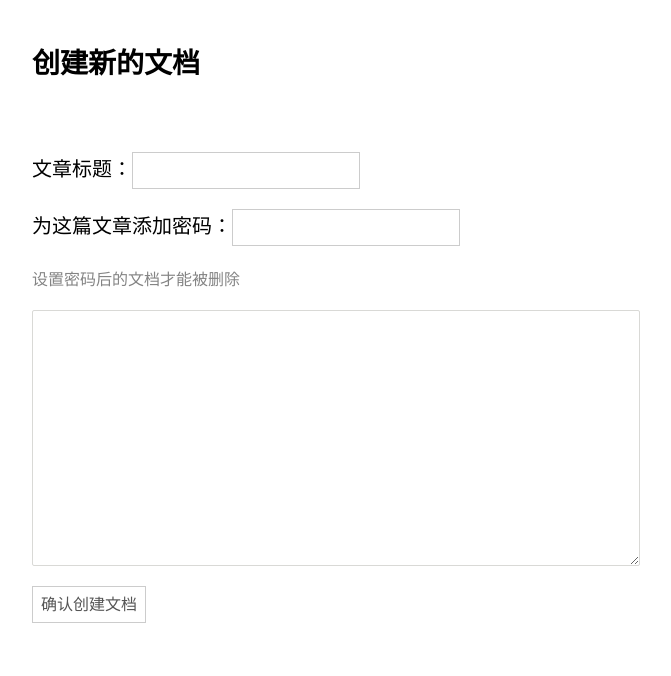
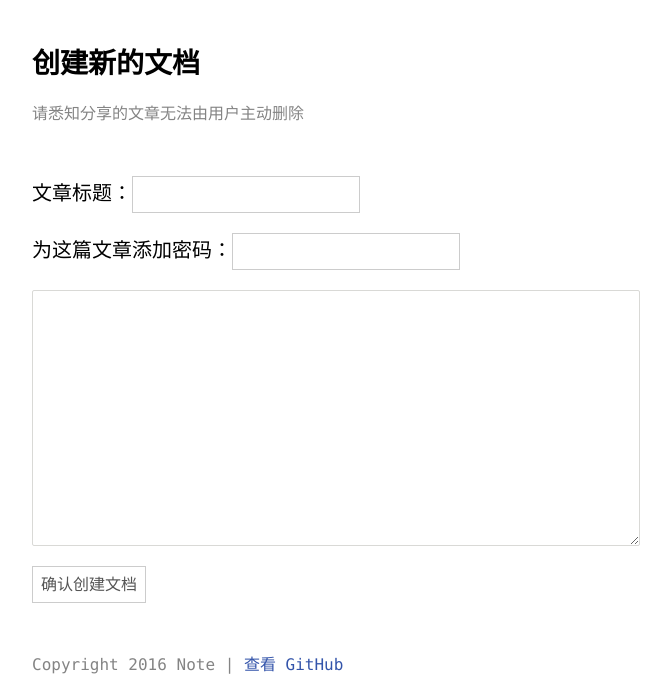
Before and after one commit to ss098/note, a Node server app: page / in a window 1280 px wide. Shown: the top 676 px of the page, without its empty margins (304-975 px from the left). Run offline with Node 20, Linux system fonts and the light colour scheme; some libraries are stand-ins or nearby versions.

Commit message:
修正文字

```diff
--- a/views/create.jade
+++ b/views/create.jade
@@ -4,6 +4,7 @@ block content
     div.card
         div.header
             h1 创建新的文档
+            p(class="small-text") 请悉知分享的文章无法由用户主动删除
         form(action="/create", method="post").content
             p
               label 文章标题：
@@ -11,7 +12,6 @@ block content
             p
               label 为这篇文章添加密码：
               input(type="text", name="password")
-            p(class="small-text")  设置密码后的文档才能被删除
             p
               textarea(name="content")
             input(type="submit", value="确认创建文档").button
```
